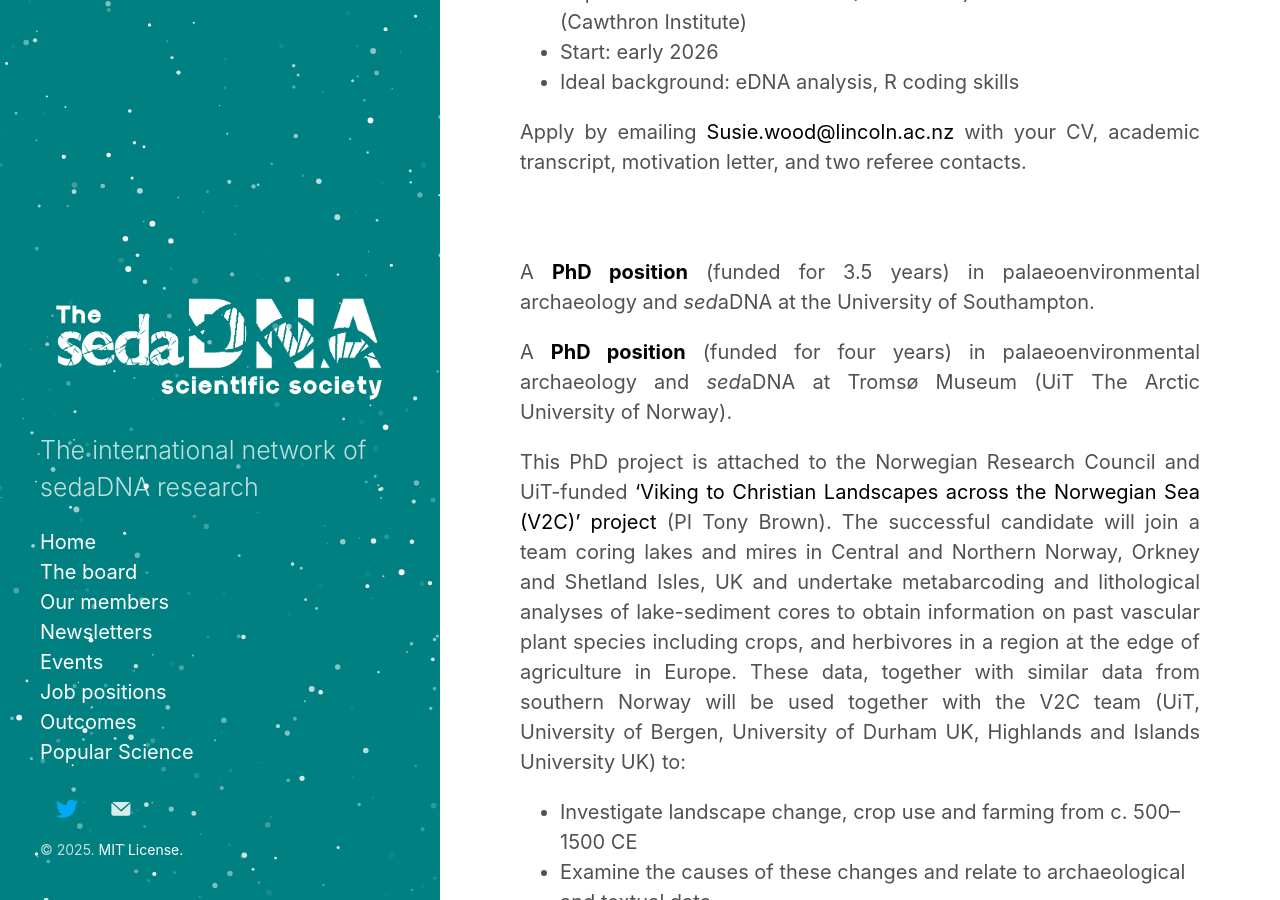
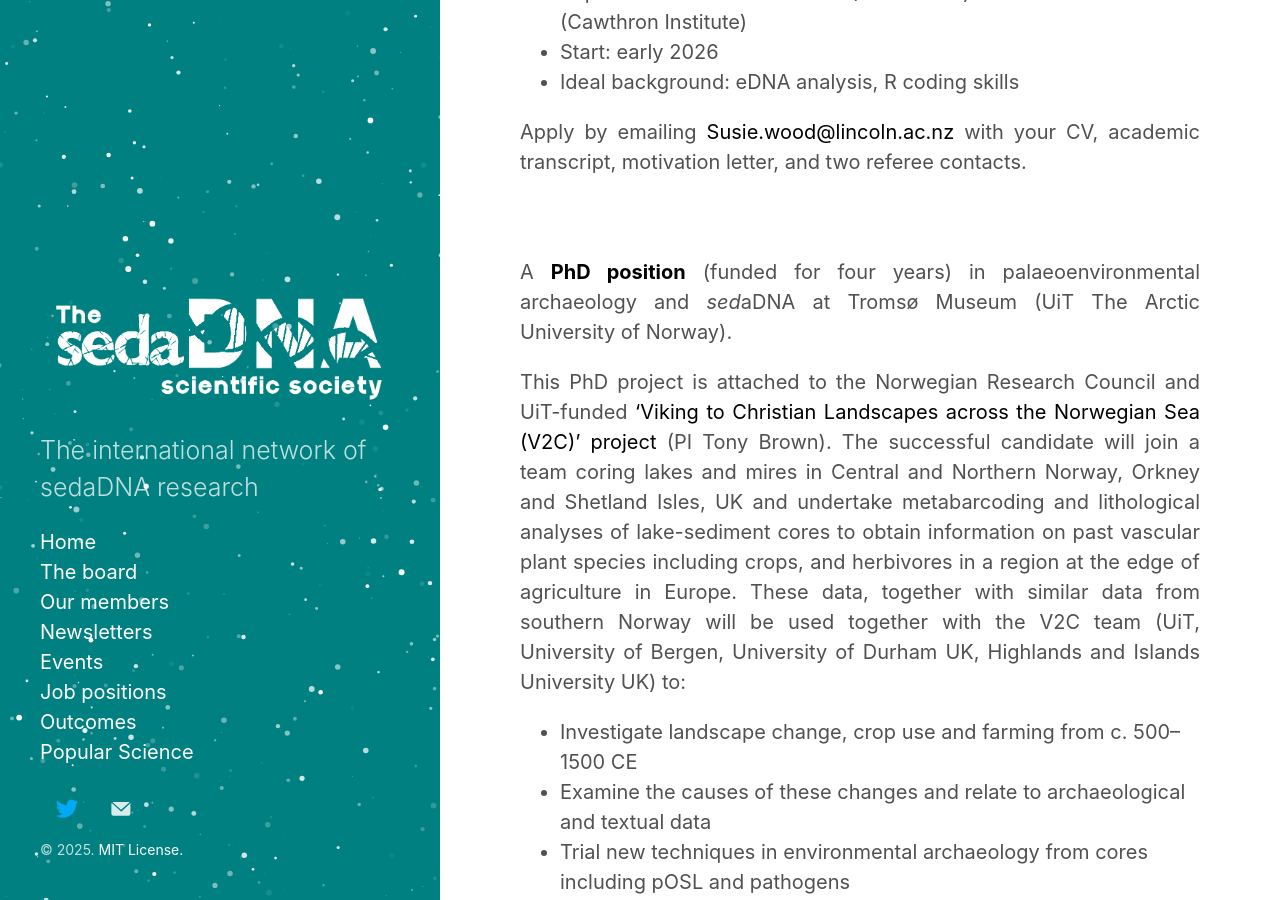
Before and after one commit to sedadna/sedadna.github.io, a Jekyll site: the page built from category/positions.md, in a window 1280 px wide and 900 px high, scrolled down 1427 px. Built offline with Jekyll 4.4.1, drawn with Linux system fonts in a browser that asks for light colours.

Commit message:
Update positions.md

```diff
--- a/category/positions.md
+++ b/category/positions.md
@@ -31,7 +31,6 @@ This exciting project uses sediment cores, eDNA and palaeoecological tools to un
 <br>
 <br>
 
-<p align="justify">A <a href="https://www.findaphd.com/phds/project/the-ancient-dna-and-palaeoenvironments-of-classical-ports/?p181593"><b>PhD position</b></a> (funded for 3.5 years) in palaeoenvironmental archaeology and <i>sed</i>aDNA at the University of Southampton.</p>
 <p align="justify">A <a href="https://www.jobbnorge.no/en/available-jobs/job/278815/phd-fellow-in-northern-european-landscape-archaeology-environmental-change-and-sedadna"><b>PhD position</b></a> (funded for four years) in palaeoenvironmental archaeology and <i>sed</i>aDNA at Tromsø Museum (UiT The Arctic University of Norway).</p>
 <p align="justify">This PhD project is attached to the Norwegian Research Council and UiT-funded <a href="https://uit.no/research/arcecogen/project?pid=871080">‘Viking to Christian Landscapes across the Norwegian Sea (V2C)’ project</a> (PI Tony Brown). The successful candidate will join a team coring lakes and mires in Central and Northern Norway, Orkney and Shetland Isles, UK and undertake metabarcoding and lithological analyses of lake-sediment cores to obtain information on past vascular plant species including crops, and herbivores in a region at the edge of agriculture in Europe. These data, together with similar data from southern Norway will be used together with the V2C team (UiT, University of Bergen, University of Durham UK, Highlands and Islands University UK) to:
 <ul>
```
